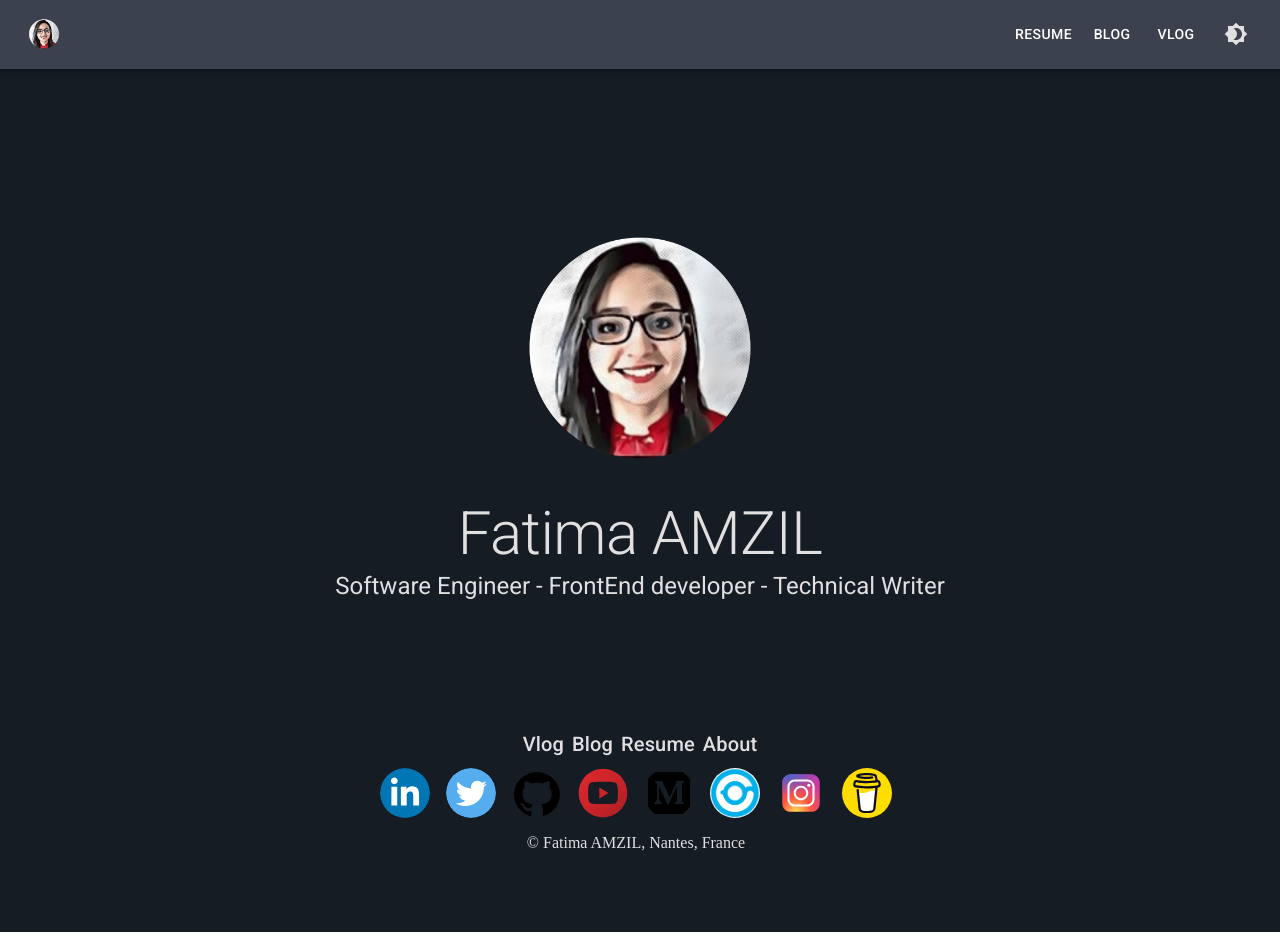
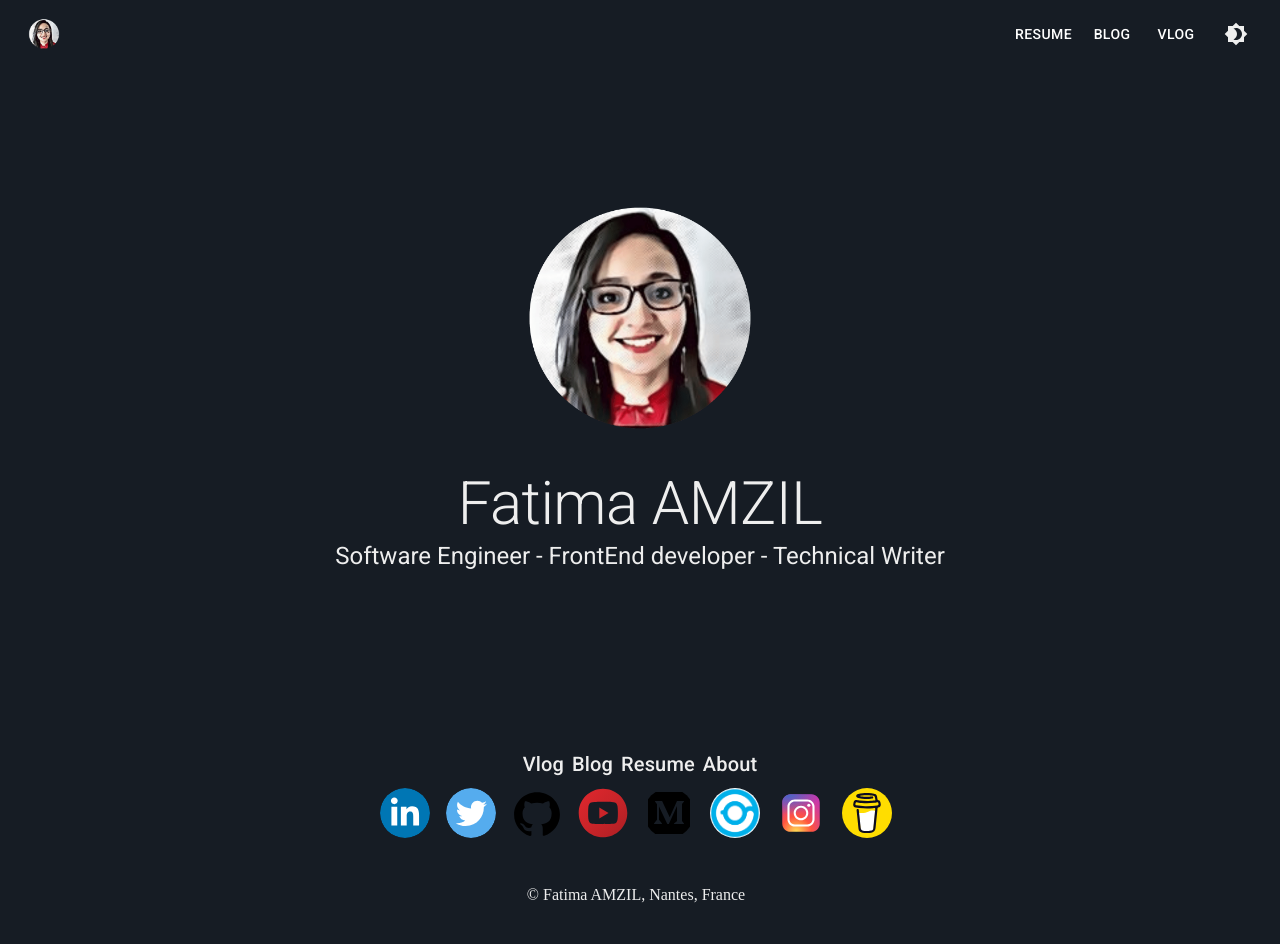
Before and after one commit to famzila/official-website, a React (Create React App) app: page / in a window 1280 px wide. Built offline with nearby package versions, Linux system fonts and the light colour scheme.

Commit message:
Adjusted theme colors

```diff
--- a/src/App.js
+++ b/src/App.js
@@ -1,8 +1,8 @@
 import * as React from "react";
-import Box from "@mui/material/Box";
-import { useTheme, ThemeProvider, createTheme } from "@mui/material/styles";
+import { ThemeProvider, createTheme } from "@mui/material/styles";
 import { styled } from "@mui/material/styles";
 import { amber, grey } from "@mui/material/colors";
+import { alpha } from "@mui/material";
 
 import CustomAppBar from "./components/AppBar";
 import Footer from "./components/Footer";
@@ -19,21 +19,10 @@ const RootStyle = styled("main")(({ theme }) => ({
 
 function MyApp() {
   return (
-    <Box
-      component="section"
-      sx={{
-        padding: "80px",
-        display: "flex",
-        alignItems: "center",
-        justifyContent: "center",
-        flexDirection: "column",
-        minHeight: "560px",
-        backgroundColor: "background.default",
-      }}
-    >
+    <>
       <Home />
       <Footer />
-    </Box>
+    </>
   );
 }
 
@@ -54,17 +43,34 @@ export default function ToggleColorMode() {
         palette: {
           mode,
           primary: {
-            ...grey,
+            ...(mode === "light"
+              ? {
+                  light: "#455a64",
+                  main: "#37474f",
+                  dark: "#263238",
+                  contrastText: "#eceff1",
+                }
+              : {
+                  light: "#eceff1",
+                  main: "#161C24",
+                  dark: "black",
+                }),
+          },
+          secondary: {
+            light: "#ff7961",
+            main: "#f44336",
+            dark: "#ba000d",
+            contrastText: "#000",
           },
           text: {
             ...(mode === "light"
               ? {
-                  primary: grey[300],
+                  primary: grey[800],
                   secondary: grey[300],
                   disabled: grey[500],
                 }
               : {
-                  primary: grey[300],
+                  primary: grey[200],
                   secondary: grey[300],
                   disabled: grey[500],
                 }),
@@ -72,12 +78,12 @@ export default function ToggleColorMode() {
           background: {
             ...(mode === "light"
               ? {
-                  paper: "#fff",
-                  default: "#fff",
+                  paper: "#161C24",
+                  default: "#eceff1",
                   neutral: grey[200],
                 }
               : {
-                  paper: "#292E3C",
+                  paper: "#161C24",
                   default: "#161C24",
                   neutral: "black",
                 }),
--- a/src/components/AppBar.jsx
+++ b/src/components/AppBar.jsx
@@ -36,8 +36,9 @@ const CustomAppBar = (props) => {
     setAnchorElUser(null);
   };
 
+
   return (
-    <AppBar position="fixed">
+    <AppBar position="fixed" sx={{ backgroundColor: "background.paper"}} elevation={0} >
       <Container maxWidth="xl">
         <Toolbar disableGutters>
           <Typography
--- a/src/components/Footer.jsx
+++ b/src/components/Footer.jsx
@@ -27,7 +27,7 @@ export default function Footer() {
         <Grid container direction="row" justifyContent="center" >
           <SocialMedia />
         </Grid>
-        <Grid container direction="row" justifyContent="center" sx={{ mt: 1 }}>
+        <Grid container direction="row" justifyContent="center" sx={{ margin: 5 }}>
           <Typography variant="p" component="p">
             © Fatima AMZIL, Nantes, France
           </Typography>
--- a/src/pages/Home.jsx
+++ b/src/pages/Home.jsx
@@ -12,7 +12,7 @@ export default function Home() {
         alignItems: "center",
         justifyContent: "center",
         flexDirection: "column",
-        minHeight: "560px",
+        minHeight: "660px",
         backgroundColor: "background.default",
       }}
     >
@@ -20,7 +20,7 @@ export default function Home() {
         <Typography variant="h2" component="h2">
           Fatima AMZIL
         </Typography>
-        <Typography variant="h5" component="h2">
+        <Typography variant="h5" component="h2" >
           Software Engineer - FrontEnd developer - Technical Writer
         </Typography>
     </Box>
```
